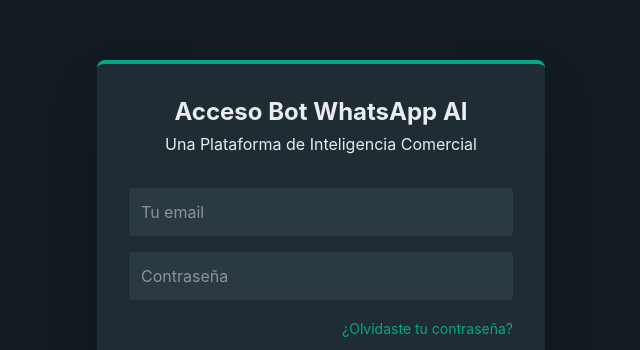
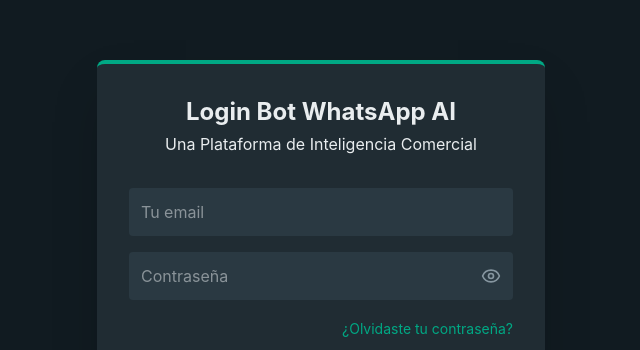
Before and after one commit to dev-ivanm/bot-ai, a React (Vite) app in the folder frontend/: page /login in a window 1280 px wide. Shown: the part 130-480 px from the top of the page, without its empty margins (319-959 px from the left). Built offline with nearby package versions, Linux system fonts and the light colour scheme; no server answers.

Commit message:
Boton Vincular e Icono eye password

```diff
--- a/frontend/src/pages/Dashboard.tsx
+++ b/frontend/src/pages/Dashboard.tsx
@@ -844,14 +844,20 @@
                   {qr ? "Escanea el código" : "Selecciona un chat"}
                 </p>
                 {!qr && !status.includes("✅") && (
+                  <div className="mt-4 flex flex-col items-center gap-2">
+
                     <button
                       onClick={() => {
                         void manejarConexionTotal();
                       }}
-                    className="mt-4 bg-[#00a884] text-[#111b21] px-6 py-2 rounded-full font-bold text-xs"
+                      className="bg-[#00a884] text-[#111b21] px-8 py-3 rounded-full font-black text-xs uppercase hover:brightness-110 active:scale-95 transition-all shadow-xl"
                     >
-                    VINCULAR
+                      GENERAR QR
                     </button>
+                      <p className="text-[10px] text-[#8696a0] font-bold uppercase tracking-wider text-center max-w-[200px]">
+                        Presiona para generar QR de conexión con WhatsApp
+                      </p>
+                  </div>
                 )}
               </div>
             )}
--- a/frontend/src/pages/Login.tsx
+++ b/frontend/src/pages/Login.tsx
@@ -1,5 +1,6 @@
 import React, { useState } from "react";
 import { Link } from "react-router-dom";
+import { Eye, EyeOff } from "lucide-react";
 import { supabase } from "../lib/supabase";
 import { toast } from "react-hot-toast";
 
@@ -7,6 +8,7 @@
 const Login = () => {
   const [email, setEmail] = useState("");
   const [password, setPassword] = useState("");
+  const [showPassword, setShowPassword] = useState(false);
   const [loading, setLoading] = useState(false);
 
   const translateError = (msg: string) => {
@@ -51,7 +53,7 @@
     <div className="min-h-screen flex items-center justify-center bg-[#111b21] px-4">
       <div className="max-w-md w-full bg-[#202c33] p-8 rounded-lg shadow-2xl border-t-4 border-[#00a884]">
         <h2 className="text-2xl font-bold text-center text-[#e9edef] mb-1">
-          Acceso Bot WhatsApp AI
+          Login Bot WhatsApp AI
         </h2>
         <p className="text-center text-[#e9edef] mb-8">Una Plataforma de Inteligencia Comercial</p>
         <form onSubmit={handleLogin} className="space-y-4">
@@ -62,13 +64,22 @@
             value={email}
             onChange={(e) => setEmail(e.target.value)}
           />
-          <input
-            type="password"
-            placeholder="Contraseña"
-            className="w-full p-3 bg-[#2a3942] text-[#e9edef] border-none rounded focus:ring-2 focus:ring-[#00a884] outline-none"
-            value={password}
-            onChange={(e) => setPassword(e.target.value)}
-          />
+          <div className="relative">
+            <input
+              type={showPassword ? "text" : "password"}
+              placeholder="Contraseña"
+              className="w-full p-3 bg-[#2a3942] text-[#e9edef] border-none rounded focus:ring-2 focus:ring-[#00a884] outline-none pr-12"
+              value={password}
+              onChange={(e) => setPassword(e.target.value)}
+            />
+            <button
+              type="button"
+              onClick={() => setShowPassword(!showPassword)}
+              className="absolute right-3 top-1/2 -translate-y-1/2 text-[#8696a0] hover:text-[#e9edef] transition-colors"
+            >
+              {showPassword ? <EyeOff size={20} /> : <Eye size={20} />}
+            </button>
+          </div>
 
           <div className="text-right">
             <Link
```
Lines whose indentation alone changed are shown as unchanged.
